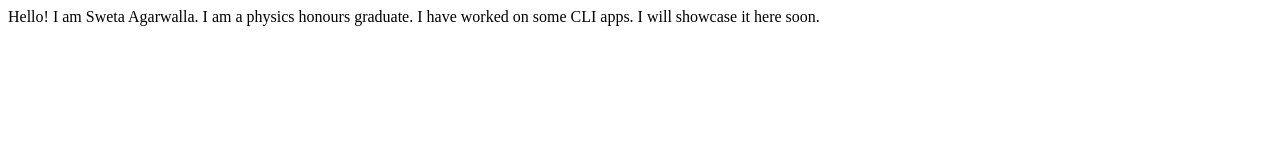
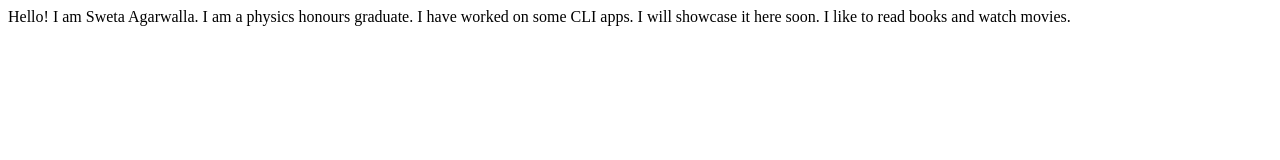
Before and after one commit to sweta1308/swetaagarwalla, a plain HTML site: page index.html in a window 1280 px wide. Drawn offline with Linux system fonts and the light colour scheme.

Commit message:
update interests

```diff
--- a/index.html
+++ b/index.html
@@ -11,5 +11,7 @@
     I am a physics honours graduate.
 
     I have worked on some CLI apps. I will showcase it here soon.
+
+    I like to read books and watch movies.
 </body>
 </html>
```
